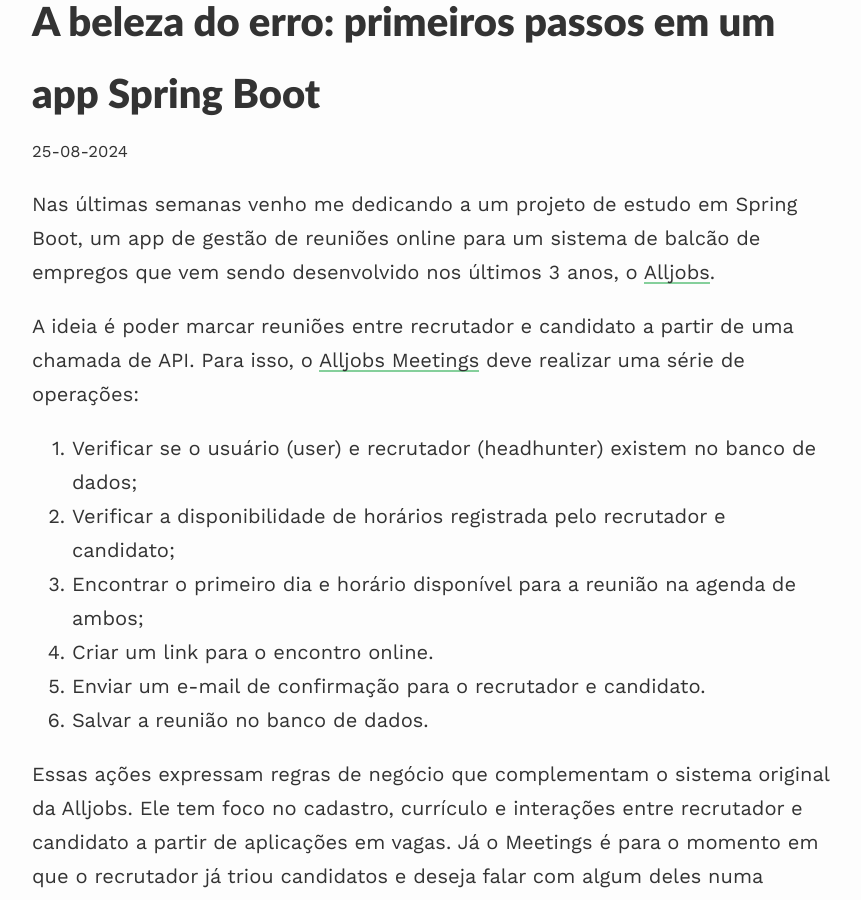
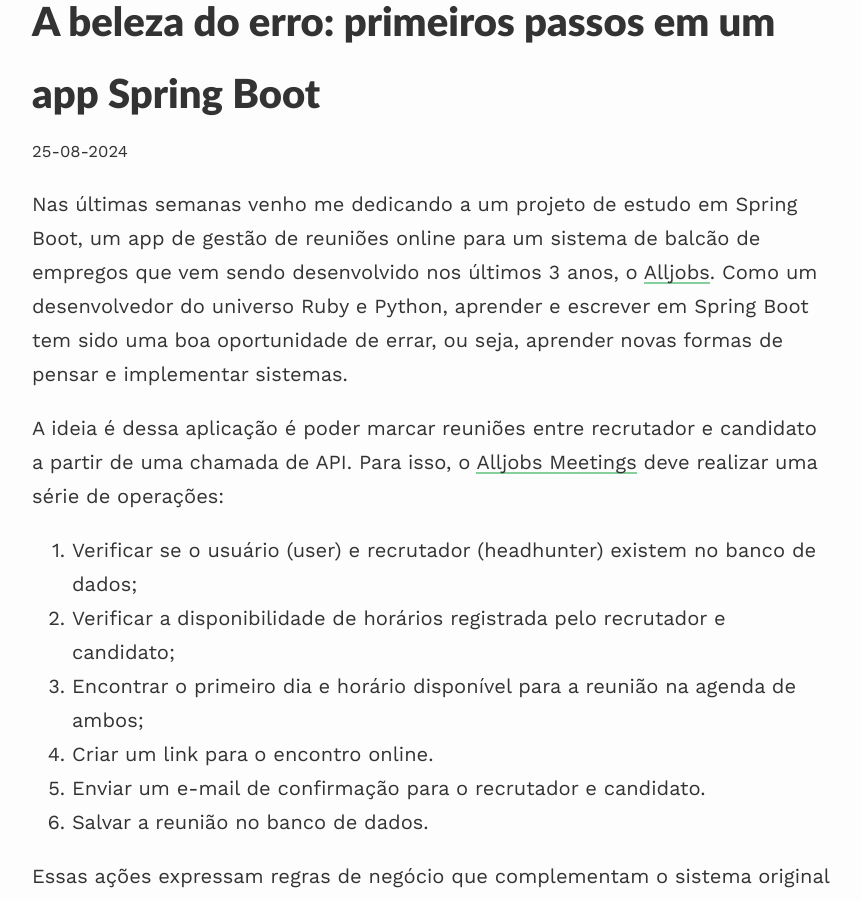
Before and after one commit to 0jonjo/0jonjo.github.io, a Jekyll site: the page built from _posts/2024-08-25-alljobs-meetings.md, in a window 1280 px wide and 900 px high, scrolled down 353 px. Shown: the whole window, without its empty margins (208-1069 px from the left). Built offline with Jekyll 4.4.1, drawn with Linux system fonts in a browser that asks for light colours; nearby versions of some CDN libraries.

Commit message:
Add missing phrases on alljobs-meetings post

```diff
--- a/_posts/2024-08-25-alljobs-meetings.md
+++ b/_posts/2024-08-25-alljobs-meetings.md
@@ -8,9 +8,9 @@ youtubeId:
 image: https://live.staticflickr.com/1460/24941500440_abc92ac95c_b.jpg
 ---
 
-Nas últimas semanas venho me dedicando a um projeto de estudo em Spring Boot, um app de gestão de reuniões online para um sistema de balcão de empregos que vem sendo desenvolvido nos últimos 3 anos, o [Alljobs](https://github.com/0jonjo/alljobs).
+Nas últimas semanas venho me dedicando a um projeto de estudo em Spring Boot, um app de gestão de reuniões online para um sistema de balcão de empregos que vem sendo desenvolvido nos últimos 3 anos, o [Alljobs](https://github.com/0jonjo/alljobs). Como um desenvolvedor do universo Ruby e Python, aprender e escrever em Spring Boot tem sido uma boa oportunidade de errar, ou seja, aprender novas formas de pensar e implementar sistemas.
 
-A ideia é poder marcar reuniões entre recrutador e candidato a partir de uma chamada de API. Para isso, o [Alljobs Meetings](https://github.com/0jonjo/alljobs-meetings) deve realizar uma série de operações:
+A ideia é dessa aplicação é poder marcar reuniões entre recrutador e candidato a partir de uma chamada de API. Para isso, o [Alljobs Meetings](https://github.com/0jonjo/alljobs-meetings) deve realizar uma série de operações:
 
 1. Verificar se o usuário (user) e recrutador (headhunter) existem no banco de dados;
 2. Verificar a disponibilidade de horários registrada pelo recrutador e candidato;
```
